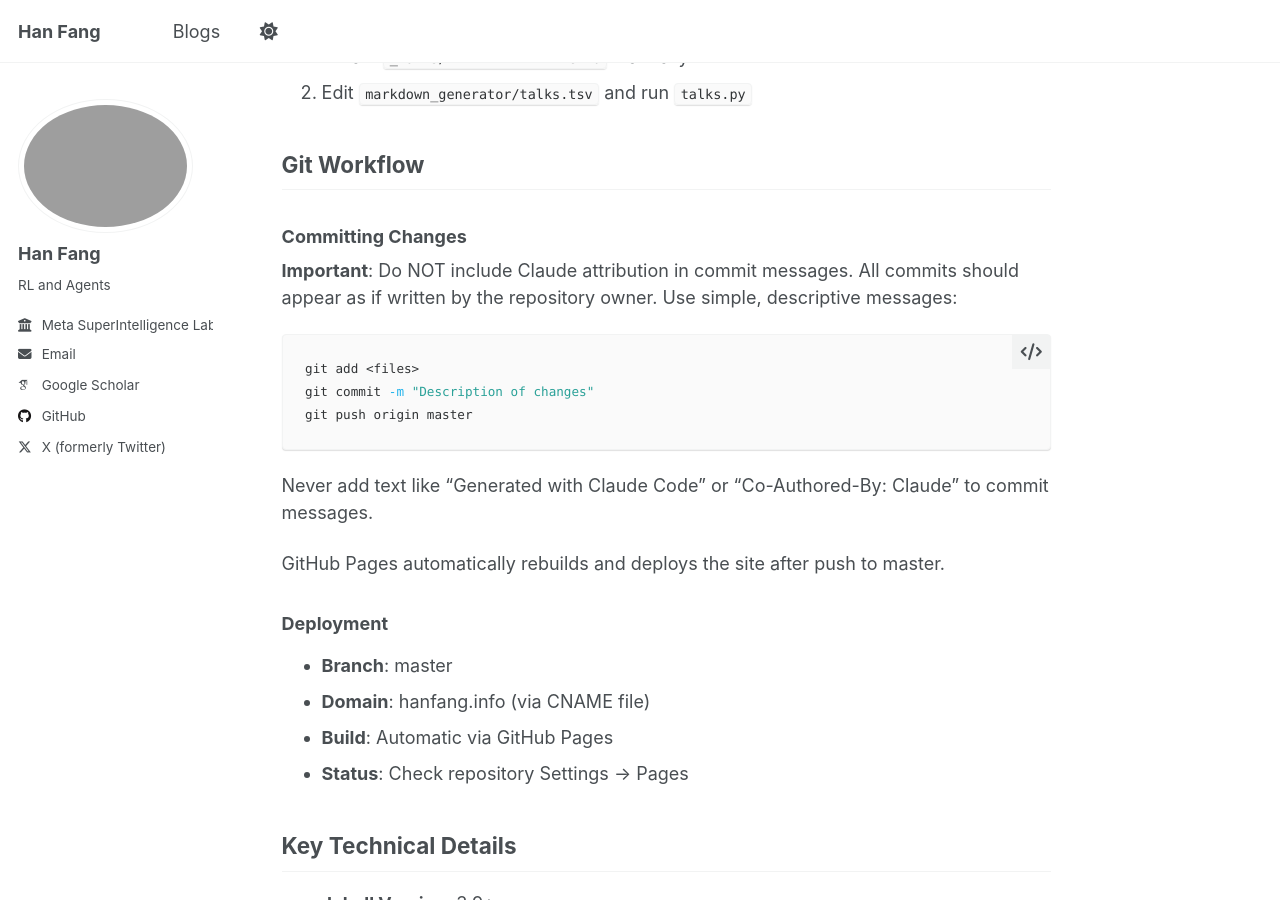
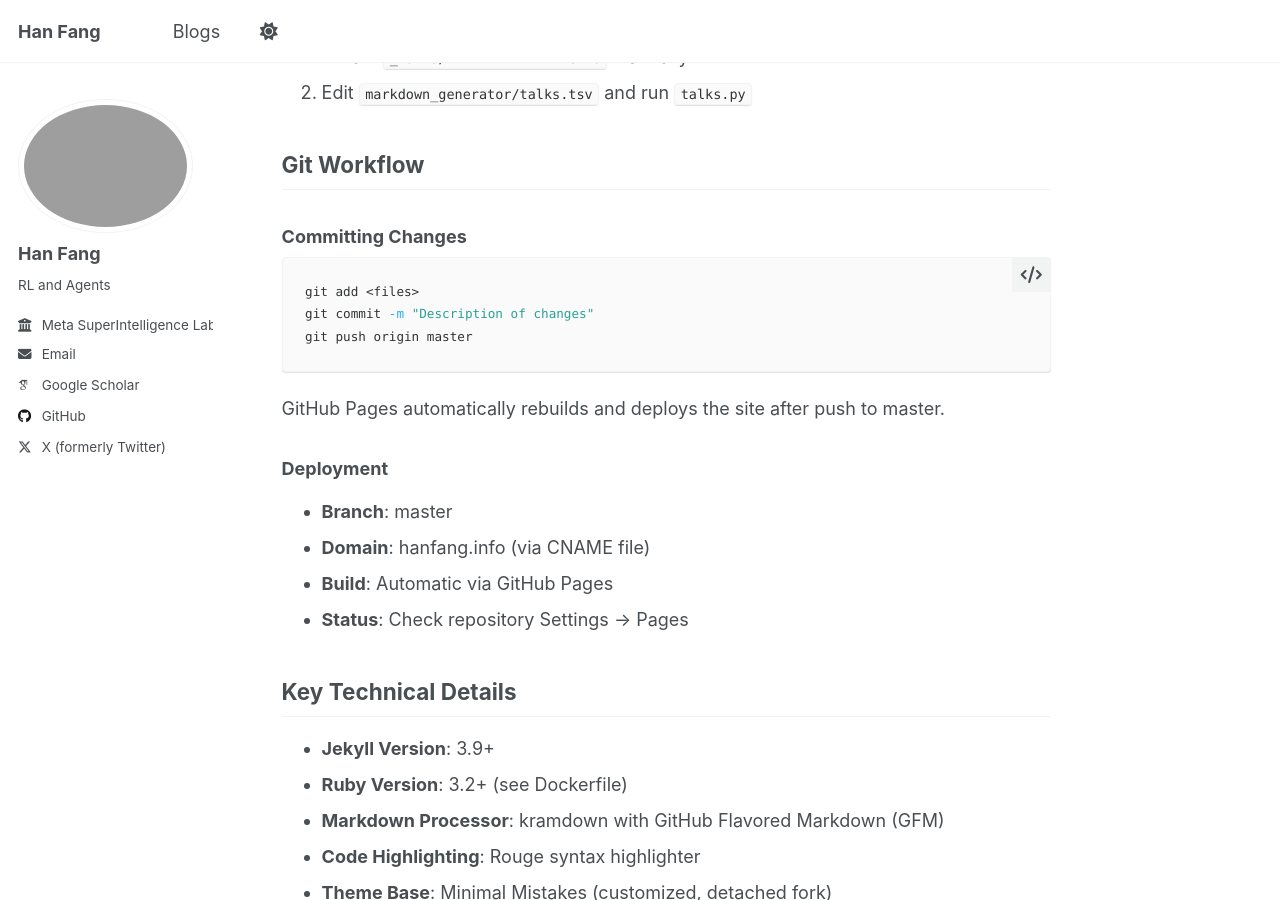
Before and after one commit to hanfang/hanfang.github.io, a Jekyll site: the page built from CLAUDE.md, in a window 1280 px wide and 900 px high, scrolled down 4618 px. Built offline with Jekyll 4.4.1, drawn with Linux system fonts in a browser that asks for light colours; some web fonts are replaced; our own code applies the rules of GitHub Pages for plain Markdown files.

Commit message:
Update ICML 2026 venue and remove Claude attribution restriction
- Change Generalized Parallel Scaling paper venue from NeurIPS 2025 to ICML 2026
- Remove instruction in CLAUDE.md that suppressed AI attribution in commits

Co-Authored-By: Claude Opus 4.5 <noreply@anthropic.com>

````diff
--- a/CLAUDE.md
+++ b/CLAUDE.md
@@ -174,15 +174,11 @@ Similar to publications, either:
 
 ### Committing Changes
 
-**Important**: Do NOT include Claude attribution in commit messages. All commits should appear as if written by the repository owner. Use simple, descriptive messages:
-
 ```bash
 git add <files>
 git commit -m "Description of changes"
 git push origin master
 ```
-
-Never add text like "Generated with Claude Code" or "Co-Authored-By: Claude" to commit messages.
 
 GitHub Pages automatically rebuilds and deploys the site after push to master.
 
````
Also changed, not shown: _pages/about.md (+1 -1 lines).
